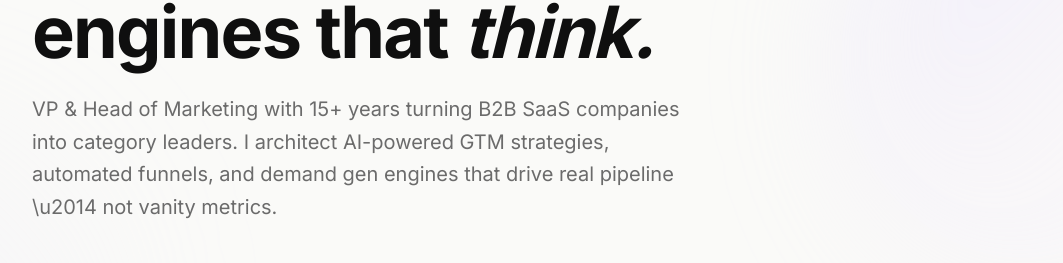
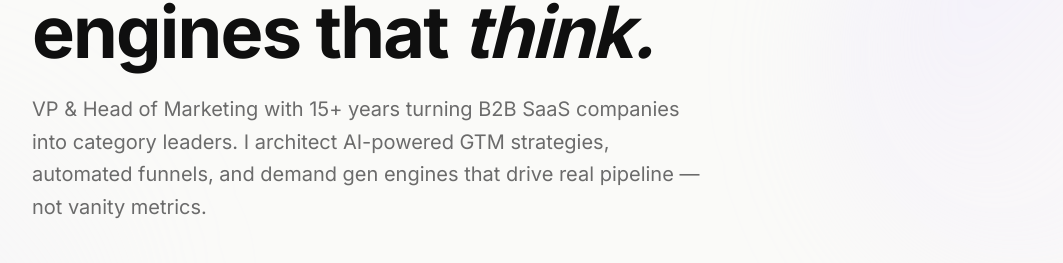
Before and after one commit to neelythomson/neelythomson-site, a Next.js app: page / in a window 1280 px wide. Shown: the part 255-518 px from the top of the page, without its empty margins (96-1159 px from the left). Built offline with nearby package versions, Linux system fonts and the light colour scheme.

Commit message:
Fix em dash display in Hero component

```diff
--- a/src/components/Hero.tsx
+++ b/src/components/Hero.tsx
@@ -26,7 +26,7 @@ export default function Hero() {
         <p className="text-lg sm:text-xl text-[var(--color-muted)] leading-relaxed max-w-2xl mb-10">
           VP & Head of Marketing with 15+ years turning B2B SaaS companies into
           category leaders. I architect AI-powered GTM strategies, automated
-          funnels, and demand gen engines that drive real pipeline \u2014 not vanity
+          funnels, and demand gen engines that drive real pipeline — not vanity
           metrics.
         </p>
 
```
